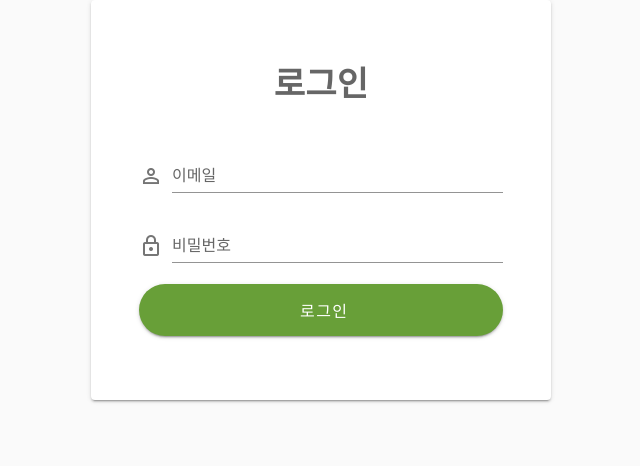
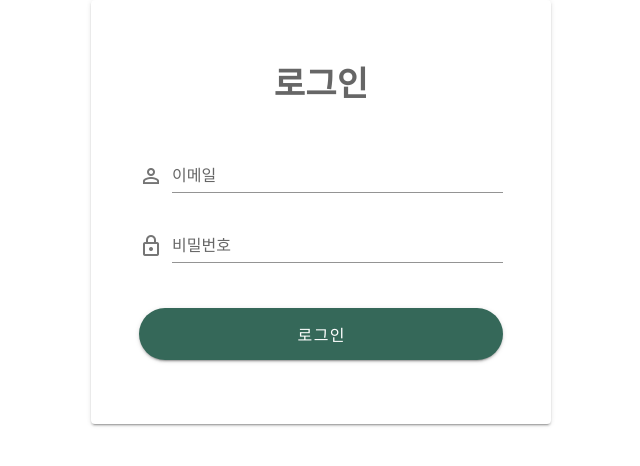
Before and after one commit to EDDI-RobotAcademy/WebAppPersonalProject, a Vue app in the folder p4th/ChaeseonHan/readus_frontend/: page /sign-in in a window 1280 px wide. Shown: the top 466 px of the page, without its empty margins (319-959 px from the left). Built offline with nearby package versions, Linux system fonts and the light colour scheme; what vue-cookies would draw is missing.

Commit message:
fix.[한채선] background color 변경 [READUS-6][READUS-7]

```diff
--- a/p4th/ChaeseonHan/readus_frontend/src/components/account/LoginForm.vue
+++ b/p4th/ChaeseonHan/readus_frontend/src/components/account/LoginForm.vue
@@ -1,5 +1,5 @@
 <template>
-  <div class="grey lighten-5" style="font-family: Arial">
+  <div class="#FFFBE6" style="font-family: Arial">
     <v-row justify="center">
       <v-col cols="auto" style="padding-bottom: 90px">
         <v-card width="460">
@@ -17,21 +17,10 @@
                               :rules="password_rule" clearable prepend-icon="mdi-lock-outline"/>
               </div>
 
-<!--              <v-btn type="submit" block x-large rounded color="teal lighten-2"
-                     class="mt-6"  :disabled="false">
+              <v-btn type="submit" block x-large rounded color="#356859"
+                     class="mt-6 white--text"  :disabled="false">
                 로그인
-              </v-btn>-->
-
-
-              <common-button
-                  type="submit"
-                  block
-                  x-large
-                  rounded
-                  color="light-green darken-2"
-                  btn-name="로그인"
-                  :disabled="false"/>
-
+              </v-btn>
             </v-form>
           </v-card-text>
         </v-card>
--- a/p4th/ChaeseonHan/readus_frontend/src/components/account/RegisterForm.vue
+++ b/p4th/ChaeseonHan/readus_frontend/src/components/account/RegisterForm.vue
@@ -1,5 +1,5 @@
 <template>
-  <div class="grey lighten-5" style="font-family: Arial">
+  <div class="#FFFBE6" style="font-family: Arial">
     <v-row justify="center">
       <v-col cols="auto" style="padding-bottom: 90px">
         <v-card width="460">
```
